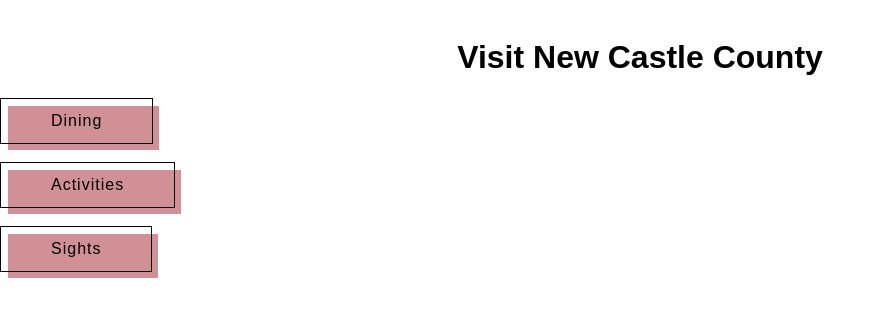
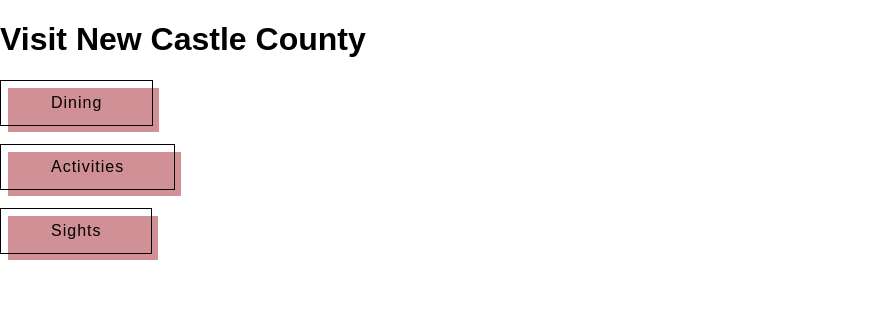
Before and after one commit to cmhorsey/visit-ncc, a plain HTML site: page index.html in a window 1280 px wide. Shown: the whole page, without its empty margins (0-886 px from the left). Drawn offline with Linux system fonts and the light colour scheme.

Commit message:
Begin refactor to flexbox

```diff
--- a/style.css
+++ b/style.css
@@ -4,17 +4,19 @@ body {
   padding: 0;
 }
 
-.container {
-  max-width: 800px;
-  margin: 20px auto;
-  padding: 0 20px;
-  display:inline;
-  border: black;
+#main-container {
+  display: flex;
+  justify-content: flex-start;
 }
 
-h1 {
+.btn-container {
+  width: 25%;
+  border: black solid;
+}
+
+/* h1 {
   text-align: center;
-}
+} */
 
 img {
   width: 250px;
```
